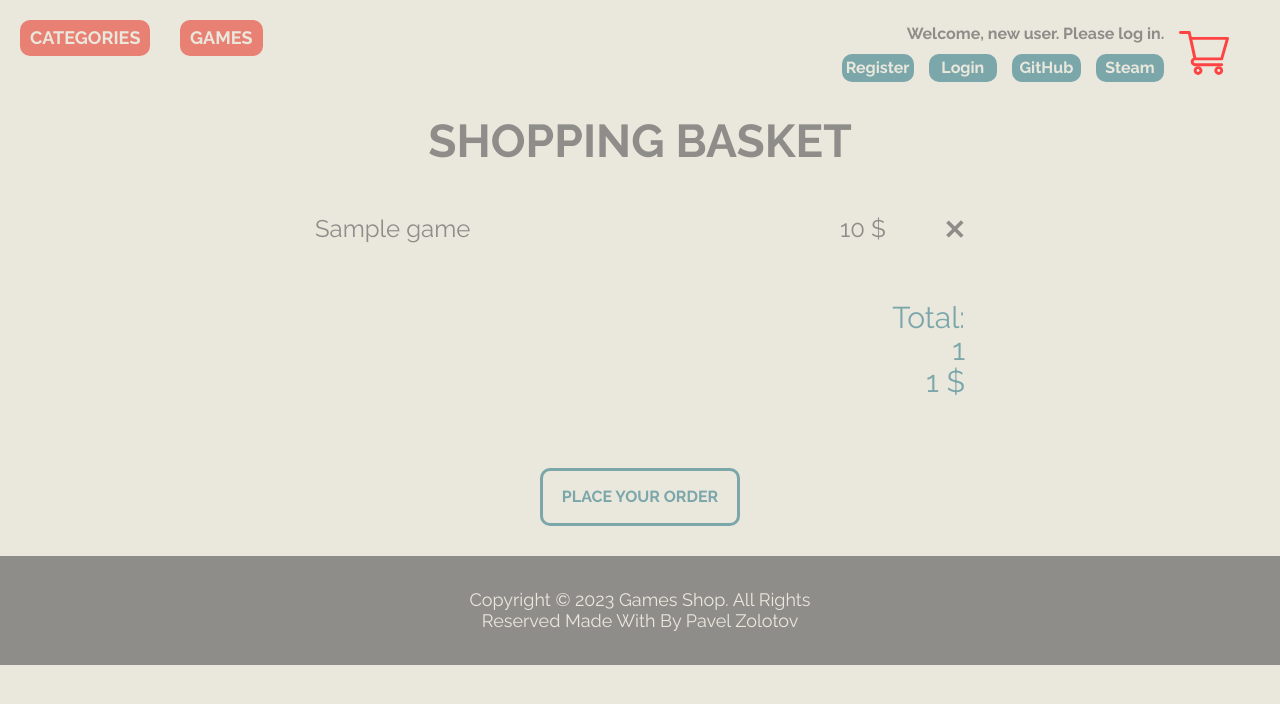
After one commit to paulzolotov/Travel_service, a Django app: template hw_lesson 24/online_shop/shop/templates/shop/basket.html in a window 1280 px wide. The commit adds this page. Shown: the top 704 px of the page. Run offline with Django 4.2, Linux system fonts and the light colour scheme; the template is opened without the code that fills it: most values are stand-ins (such as "Sample title", 1, 10 or a date in 2020).

Commit message:
add basket to shop

```diff
--- a/hw_lesson 24/online_shop/shop/static/css/style_games.css
+++ b/hw_lesson 24/online_shop/shop/static/css/style_games.css
@@ -198,9 +198,12 @@ body {
 /* Header */
 /*поле с пользователем*/
 .user {
-  display: flex;
+  display: grid;
+  grid-template-columns: 1fr 0.4fr 0.1fr;
   justify-content: space-between;
   padding: 20px 20px 0;
+  align-items: center;
+  column-gap: 15px;
 }
 .btn__back {
   display: flex;
@@ -211,9 +214,9 @@ body {
 }
 /*Кнопки регистрации, login/logout*/
 .user__wrapper-top {
-    display: flex;
-    justify-content: end;
-    column-gap: 15px;
+  display: flex;
+  justify-content: end;
+  column-gap: 15px;
 }
 .user__btn-top {
   padding: 4px;
@@ -243,6 +246,19 @@ body {
 .greeting__text-span {
   color: #7BA7AB;
   font-size: 26px;
+}
+/*Кнопка-картинка Корзина*/
+.basket__link {
+  width: 50px;
+  height: 50px;
+  display: flex;
+  justify-content: center;
+  align-items: center;
+}
+.basket__svg {
+  width: 100%;
+  height: 100%;
+  object-fit: contain;
 }
 /* пагинация */
 .pagination{
@@ -448,7 +464,26 @@ column-gap: 70px;
   padding: 0px 0 50px;
   margin: 0 auto;
   text-align: center;
-
+}
+.basket__add {
+  padding: 16px 0;
+  border-radius: 10px;
+  max-width: 200px;
+  width: 100%;
+  font-family: "Raleway", sans-serif;
+  font-size: 16px;
+  line-height: 20px;
+  font-weight: 900;
+  text-decoration: none;
+  color: #7BA7AB;
+  background-color: transparent;
+  text-align: center;
+  text-transform: uppercase;
+  display: flex;
+  align-items: center;
+  justify-content: center;
+  margin: 0 auto;
+  border: 3px solid #7BA7AB;
 }
 /*комментарии*/
 .comments__text {
@@ -502,3 +537,107 @@ column-gap: 70px;
   font-size: 14px;
   color: #4C73CF;
 }
+/*Запись cookies*/
+.cookies__subtitle {
+  color: #7BA7AB;
+  font-size: 15px;
+  margin-bottom: 110px;
+  }
+/*СТРАНИЦА КОРЗИНА*/
+/*заголовок*/
+.baskets_text {
+  font-family: "Raleway", sans-serif;
+  font-size: 46px;
+  text-align: center;
+  line-height: 50px;
+  margin-bottom: 50px;
+  font-weight: 700;
+  text-transform: uppercase;
+  color: #8e8d8a;
+  padding: 30px 0 0;
+}
+.basket_info {
+  margin-bottom: 60px;
+}
+/*Список игры*/
+.basket__list-wrap {
+  max-width: 650px;
+  width: 100%;
+  margin: 0 auto;
+}
+/*Элементы списка-Строка с игрой*/
+.basket__list-item {
+  display: grid;
+  align-items: center;
+  justify-content: end;
+  grid-template-columns: 1fr 0.2fr 0.01fr;
+  margin-bottom: 10px;
+}
+/*Игра*/
+.basket_game {
+  font-family: "Raleway", sans-serif;
+  font-size: 24px;
+  color: #8e8d8a;
+  line-height: 26px;
+  font-weight: 400;
+}
+/*Крестик для удаления игры*/
+.basket__remove {
+  width: 20px;
+  height: 20px;
+  display: flex;
+  justify-content: center;
+  align-items: center;
+  cursor: pointer;
+}
+.basket__remove-svg {
+  width: 100%;
+  height: 100%;
+  object-fit: contain;
+}
+/*Общие сумма и количество*/
+.basket__total {
+  text-align: end;
+  max-width: 650px;
+  width: 100%;
+  margin: 0 auto;
+  margin-bottom: 70px;
+}
+.basket__total-el {
+  font-family: "Raleway", sans-serif;
+  font-size: 30px;
+  color: #7BA7AB;
+  line-height: 32px;
+  font-weight: 400;
+}
+/*Кнопка*/
+.basket__checkout {
+  padding: 16px 0;
+  border-radius: 10px;
+  max-width: 200px;
+  width: 100%;
+  font-family: "Raleway", sans-serif;
+  font-size: 16px;
+  line-height: 20px;
+  font-weight: 900;
+  text-decoration: none;
+  color: #7BA7AB;
+  background-color: transparent;
+  text-align: center;
+  text-transform: uppercase;
+  display: flex;
+  align-items: center;
+  justify-content: center;
+  margin: 0 auto;
+  border: 3px solid #7BA7AB;
+  margin-bottom: 30px;
+}
+.basket__empty {
+  font-family: "Raleway", sans-serif;
+  font-size: 30px;
+  color: #7BA7AB;
+  line-height: 32px;
+  font-weight: 400;
+  text-align: center;
+  margin-bottom: 30px;
+}
--- /dev/null
+++ b/hw_lesson 24/online_shop/shop/templates/shop/basket.html
@@ -0,0 +1,39 @@
+{% extends 'base.html' %}
+
+{% load static %}
+{% block content %}
+<body>
+<main>
+    <div class="basket">
+        <h3 class="baskets_text">Shopping Basket</h3>
+        {% if baskets %}
+            <div class="basket_info">
+                <ul class="basket__list-wrap">
+                    {% for basket in baskets %}
+                        <li class="basket__list-item">
+                            <p class="basket_game">{{ basket.game }}</p>
+                            <p class="basket_game">{{ basket.game.price }} $</p>
+                            <a class="basket__remove" href="{% url 'shop:basket_remove' basket.game.slug %}">
+                                <img class="basket__remove-svg" src="{% static 'remove.svg' %}" alt="remove" >
+                            </a>
+                        </li>
+                    {% endfor %}
+                    </ul>
+                </div>
+                <div class="basket__total">
+                    <p class="basket__total-el">Total:</p>
+                    <p class="basket__total-el">{{ baskets.0.total_quantity }}</p>
+                    <p class="basket__total-el">{{ baskets.0.total_sum }} $</p>
+                </div>
+                <a class="basket__checkout" href="{% url 'shop:basket_order' %}">
+                    Place your order
+                </a>
+            </div>
+        {% else %}
+            <h4 class="basket__empty">
+                Shopping Basket is empty
+            </h4>
+        {% endif %}
+</main>
+</body>
+{% endblock %}
--- a/hw_lesson 24/online_shop/shop/templates/shop/game_page.html
+++ b/hw_lesson 24/online_shop/shop/templates/shop/game_page.html
@@ -20,6 +20,9 @@
             {%if last_visited%}
               <p class="cookies__subtitle">You viewed the page {{ view_count }} times, the last one was on : {{ last_visited }}</p>
             {% endif %}
+              <div class="container container__comments">
+                  <a class="basket__add" href="{% url 'shop:basket_add' game.slug %}">Add to basket</a>
+              </div>
           </div>
         </div>
     </section>
--- a/hw_lesson 24/online_shop/shop/urls.py
+++ b/hw_lesson 24/online_shop/shop/urls.py
@@ -15,6 +15,11 @@ urlpatterns = [
         name="comment-add",
     ),
     path("game/<slug:game_slug>/", views.get_game, name="game"),
+    # path("game/add/<slug:game_slug>/", views.basket_add, name="game-add"),
+    path("basket/", views.basket, name="basket"),
+    path("basket/add/<slug:game_slug>", views.basket_add, name="basket_add"),
+    path("basket/remove/<slug:game_slug>", views.basket_remove, name="basket_remove"),
+    path("basket/order", views.basket_order, name="basket_order"),
     path(
         "comment/<int:pk>/update/",
         views.CommentUpdateView.as_view(),
@@ -26,4 +31,5 @@ urlpatterns = [
         name="comment-delete",
     ),
     path("<slug:category_slug>/", views.get_category, name="category"),
+    path("basket", views.basket, name="basket")
 ]
--- a/hw_lesson 24/online_shop/templates/header.html
+++ b/hw_lesson 24/online_shop/templates/header.html
@@ -1,4 +1,5 @@
-<section class="user">
+{% load static %}
+<header class="user">
     <div class="btn__back">
         <div class="game__wrapper game__wrapper-top">
             <a class="info__btn-top" href="{% url 'shop:categories' %}">Categories</a>
@@ -25,4 +26,11 @@
         </div>
         {% endif %}
     </div>
-</section>
+        <div class="basket">
+       <div class="basket__wrapper">
+            <a class="basket__link" href="{% url 'shop:basket' %}">
+                <img class="basket__svg" src="{% static 'basket.svg' %}" alt="Basket" >
+            </a>
+       </div>
+   </div>
+</header>
```
Also changed, not shown: hw_lesson 24/online_shop/online_shop/settings.py (+7 -7 lines), hw_lesson 24/online_shop/shop/admin.py (+7 -1 lines), hw_lesson 24/online_shop/shop/models.py (+20 -0 lines), hw_lesson 24/online_shop/shop/templates/shop/order_successful.html (added, +35 -0 lines), hw_lesson 24/online_shop/shop/views.py (+32 -1 lines), hw_lesson 24/online_shop/shop/migrations/0020_basket.py (added), hw_lesson 24/online_shop/shop/migrations/0021_remove_basket_quantity.py (added), hw_lesson 24/online_shop/shop/static/basket.svg (added), hw_lesson 24/online_shop/shop/static/order_compete_1.png (added), hw_lesson 24/online_shop/shop/static/order_complete.png (added), hw_lesson 24/online_shop/shop/static/remove.svg (added).
